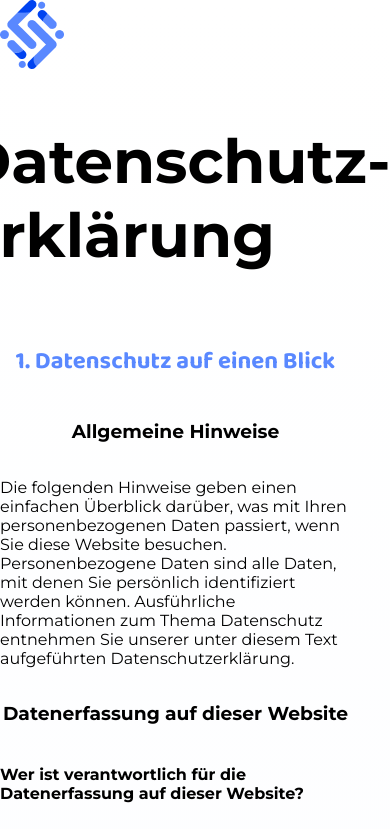
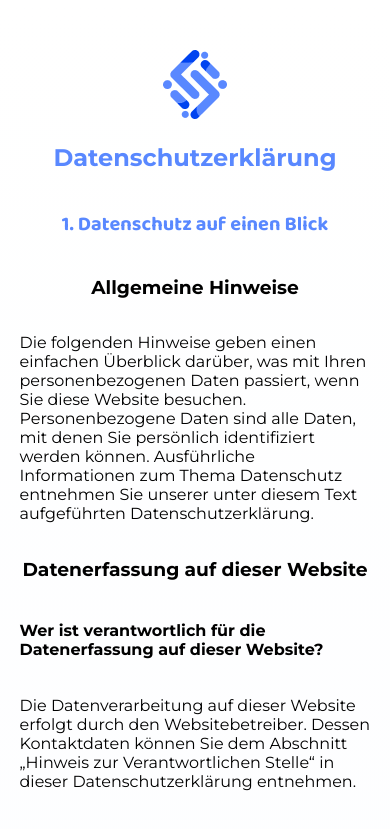
Before and after one commit to ThomEckert/Portfolio, an Angular app: page /privacy-policy in a window 390 px wide. Shown: the top 829 px of the page. Built offline with nearby package versions, Linux system fonts and the light colour scheme.

Commit message:
privacy policy finish

```diff
--- a/src/app/main-content/contact/contact.component.html
+++ b/src/app/main-content/contact/contact.component.html
@@ -51,7 +51,7 @@
 
                 <div class="checkbox-div">
                     <input id="checkbox" #checkbox="ngModel" [(ngModel)]="contactData.checkbox" name="checkbox" type="checkbox" required>
-                    <label for="checkbox">I've read the <a href="#">privacy policy</a> and accept the conditions.</label>
+                    <label for="checkbox">I've read the <a [routerLink]="[ '/privacy-policy' ]">name>privacy policy</a> and accept the conditions.</label>
 
                 </div>
                 <div class="space-for-message">
--- a/src/app/main-content/contact/contact.component.ts
+++ b/src/app/main-content/contact/contact.component.ts
@@ -1,11 +1,12 @@
 import { HttpClient } from '@angular/common/http';
 import { Component, inject } from '@angular/core';
 import { FormsModule, NgForm } from '@angular/forms';
+import { RouterModule } from '@angular/router';
 
 @Component({
   selector: 'app-contact',
   standalone: true,
-  imports: [FormsModule],
+  imports: [FormsModule, RouterModule],
   templateUrl: './contact.component.html',
   styleUrl: './contact.component.scss',
 })
--- a/src/app/privacy-policy/privacy-policy.component.scss
+++ b/src/app/privacy-policy/privacy-policy.component.scss
@@ -1,5 +1,8 @@
 section {
     max-width: 1440px;
+    display: flex;
+    flex-direction: column;
+    align-items: center;
     background: linear-gradient(#ffffff, #eaf0ff) no-repeat;
     > div {
       width: 90%;
@@ -7,4 +10,22 @@ section {
       flex-direction: column;
       align-items: center;
     }
+    a {
+      margin-top: 50px;
+    }
+    h1 {
+      color: #5988ff;
+    }
   }
+
+  @media (max-width: 820px) {
+    section {
+      h1 {
+        font-size: 24px;
+      }
+      h2 {
+        font-size: 20px;
+      }
+    }
+
+  }
```
